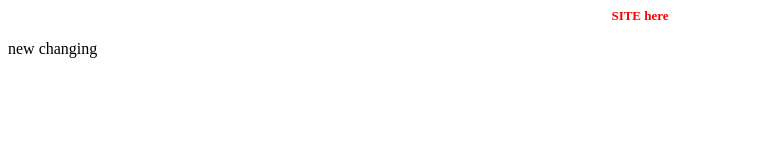
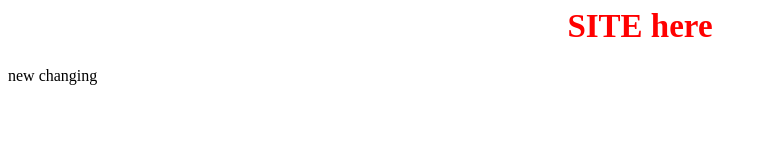
Before and after one commit to Mariasha/site, a plain HTML site: page index.html in a window 1280 px wide. Shown: the whole page, without its empty margins (0-766 px from the left). Drawn offline with Linux system fonts and the light colour scheme; files that its build step writes are made by us from their sources.

Commit message:
treed commit

```diff
--- a/css/style.css
+++ b/css/style.css
@@ -1,5 +1,5 @@
-h1 {
-font-size:  13px;
+h1.r {
+font-size:  33px;
 color: red;
 text-align: center;
 }
--- a/index.html
+++ b/index.html
@@ -2,13 +2,13 @@
   <head>
   <meta charset="utf-8">
     <title>site</title>
-  <link rel="stylesheet" type="text/css" href="style.css">
+  <link rel="stylesheet" type="text/css" href="css/style.css">
 <!--  <script src="http://code.jquery.com/jquery-latest.js"></script>
    <script>
 </script> -->
   </head>
   <body>
-    <h1>SITE here </h1>
+    <h1 class="r">SITE here </h1>
 	<p> new changing</p>
 
   </body>
```
